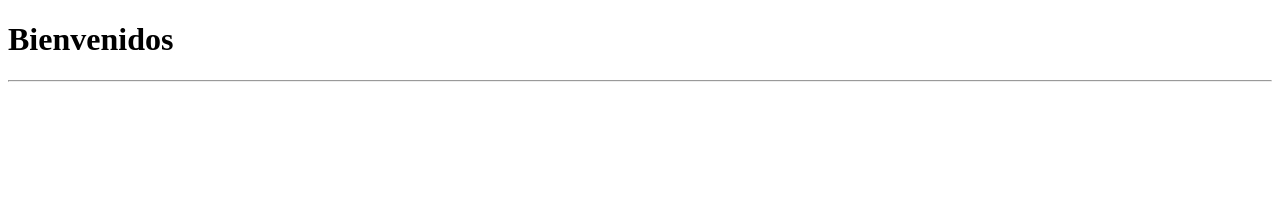
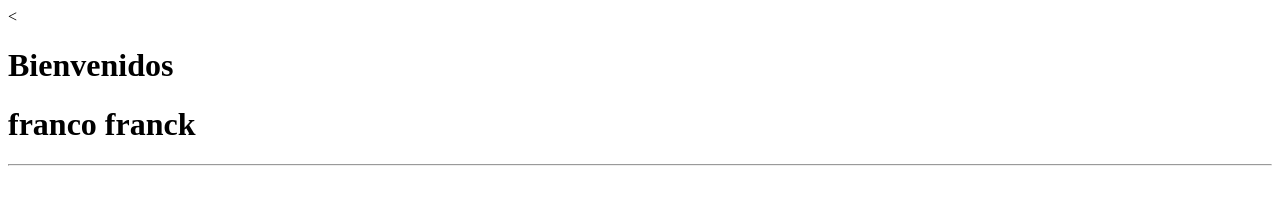
Before and after one commit to Ronald0303/reposenati1, a plain HTML site: page index.html in a window 1280 px wide. Drawn offline with Linux system fonts and the light colour scheme.

```diff
--- a/index.html
+++ b/index.html
@@ -6,8 +6,9 @@
     <title>Document</title>
 </head>
 <body>
-    <div>
+    <div><
         <h1>Bienvenidos</h1>
+        <h1>franco franck</h1>
         <hr>
     </div>
 </body>
```
